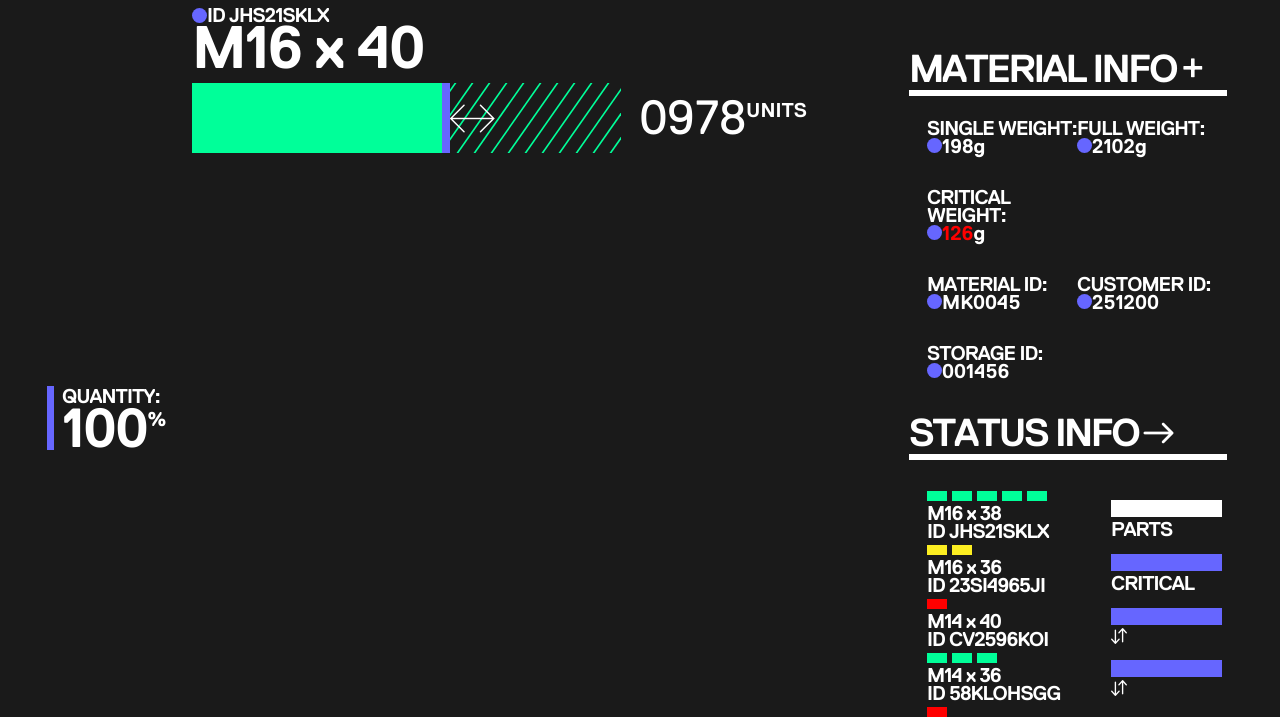
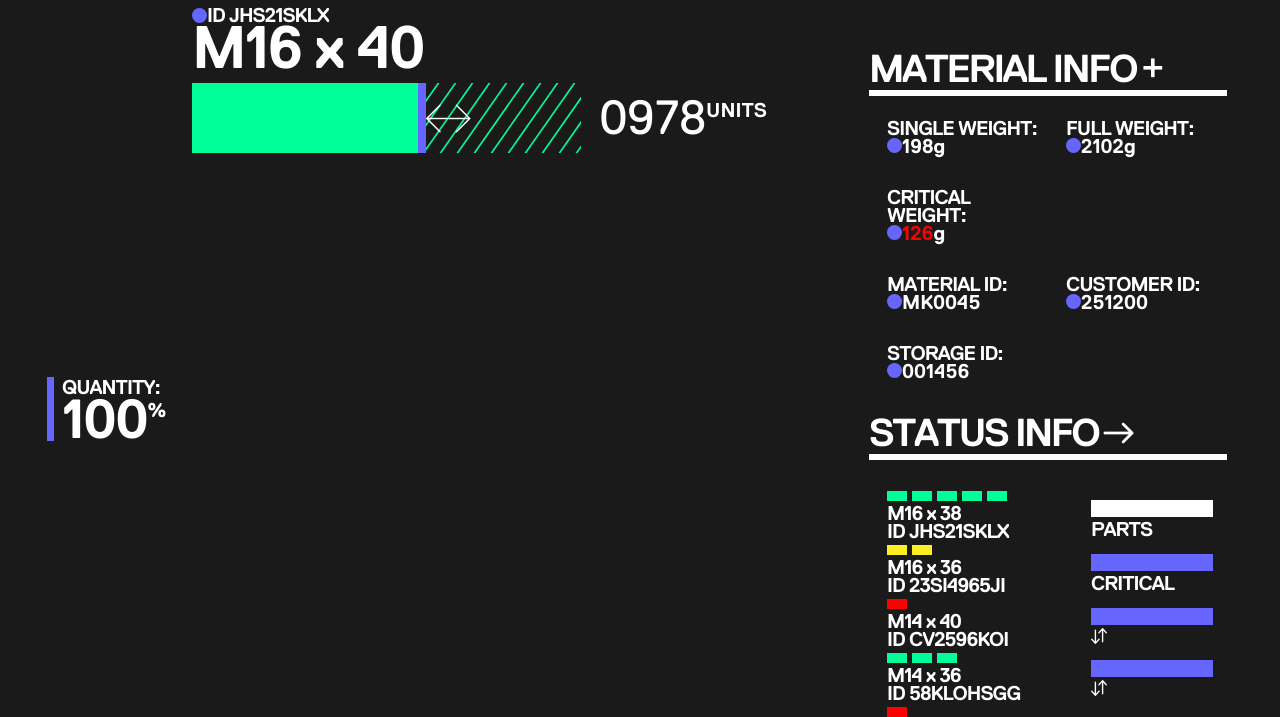
Before and after one commit to MrHidalgo/s4x, a website: page dest/index.html in a window 1280 px wide. Shown: the part 79-796 px from the top of the page. Drawn offline with nearby package versions, Linux system fonts and the light colour scheme.

Commit message:
Graph page - fix right col indent.

```diff
--- a/src/scss/_components/home/_graph.scss
+++ b/src/scss/_components/home/_graph.scss
@@ -143,7 +143,7 @@
 			}
 
 			&--right {
-				@include fluid(width, 1366px, 2732px, 324px, 748px);
+				@include fluid(width, 1366px, 2732px, 364px, 748px);
 				@include fluid(padding-top, 1366px, 2732px, 42px, 84px);
 				@include fluid(padding-right, 1366px, 2732px, 6px, 12px);
 				@include adaptive(1199) {
@@ -417,18 +417,16 @@
 		&-row {
 			display: flex;
 			flex-wrap: wrap;
-			@include fluid(padding-left, 1366px, 2732px, 18px, 37px);
-			@include adaptive(575) {
-				padding-left: 15px;
-			}
 		}
 
 		&-col {
 			width: 100%;
 			max-width: 50%;
 			@include fluid(margin-bottom, 1366px, 2732px, 33px, 67px);
+			@include fluid(padding-left, 1366px, 2732px, 18px, 37px);
 			@include adaptive(575) {
 				max-width: 100%;
+				padding-left: 15px;
 			}
 
 			h6,
```
Also changed, not shown: dest/listPages.html (+1 -1 lines), dest/css/app.css, dest/fonts/iconFont.ttf, dest/fonts/iconFont.woff, dest/fonts/iconFont.woff2, src/fonts/iconFont.ttf, src/fonts/iconFont.woff, src/fonts/iconFont.woff2, 3 other files.
